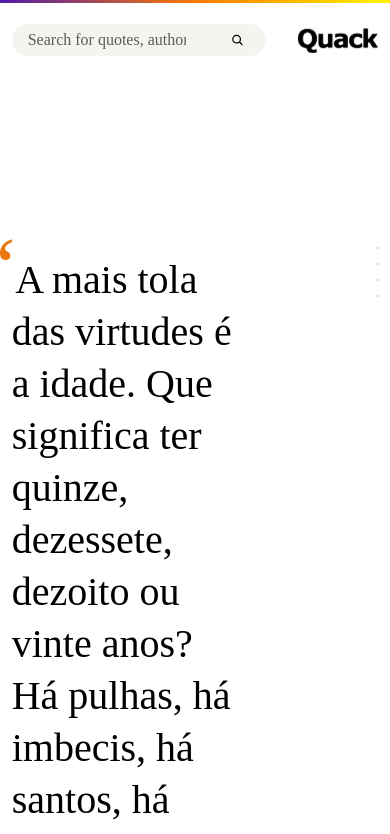
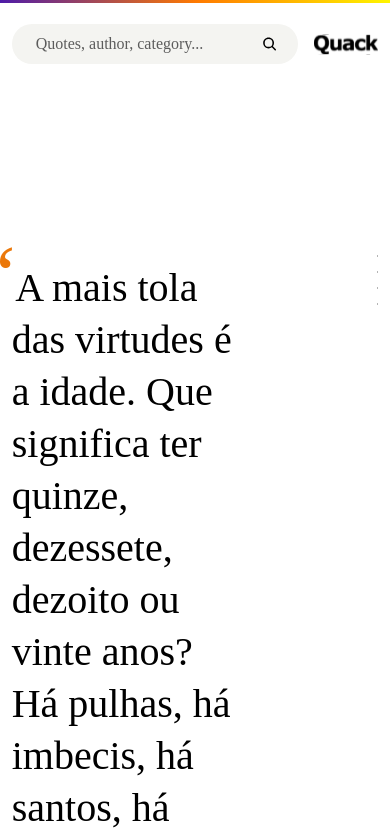
Before and after one commit to sheisacreative/quack-quotes, a Next.js app: page / in a window 390 px wide. Shown: the top 834 px of the page. Built offline with nearby package versions, Linux system fonts and the light colour scheme; a web font is replaced by a local one.

Commit message:
Responsive navbar. Fixes #1

```diff
--- a/components/sections/Navbar.js
+++ b/components/sections/Navbar.js
@@ -9,10 +9,9 @@ const Navbar = () => {
     <header className={`container ${styles.navbarMain}`}>
       <nav className={styles.searchNav}>
         <form action="submit" className={styles.searchBar}>
-          {/* TODO: Fix autocomplete  */}
           <input
             type="search"
-            placeholder="Search for quotes, author, category..."
+            placeholder="Quotes, author, category..."
             autoComplete="true"
             className={`body-S ${styles.searchInput}`}
           />
@@ -21,7 +20,7 @@ const Navbar = () => {
           </button>
         </form>
       </nav>
-      <Image src={QuackLogo} alt="Quack Redação" />
+      <Image src={QuackLogo} alt="Quack Redação" className={styles.quackLogo} />
     </header>
   );
 };
--- a/components/sections/Navbar.module.css
+++ b/components/sections/Navbar.module.css
@@ -28,12 +28,10 @@
   justify-content: space-between;
   align-items: center;
   gap: 1rem;
-  width: 100%;
-  box-sizing: border-box;
   border-radius: 2rem;
   background-color: var(--neutral-10);
-  height: 2rem;
-  padding: 0 1rem 0 0.5rem;
+  height: 2.5rem;
+  padding: 0 1rem 0 1rem;
 }
 
 .searchInput {
@@ -51,10 +49,20 @@
 .searchButton {
   border: none;
   background-color: var(--neutral-10);
-  height: 80%;
+  scale: 1.2;
 }
 
 .searchInput:focus,
 .searchButton :focus {
   outline: 1px solid var(--neutral-60);
 }
+
+@media screen and (max-width: 480px) {
+  .navbarMain {
+    gap: 1rem;
+  }
+
+  .quackLogo {
+    width: 64px;
+  }
+}
```
